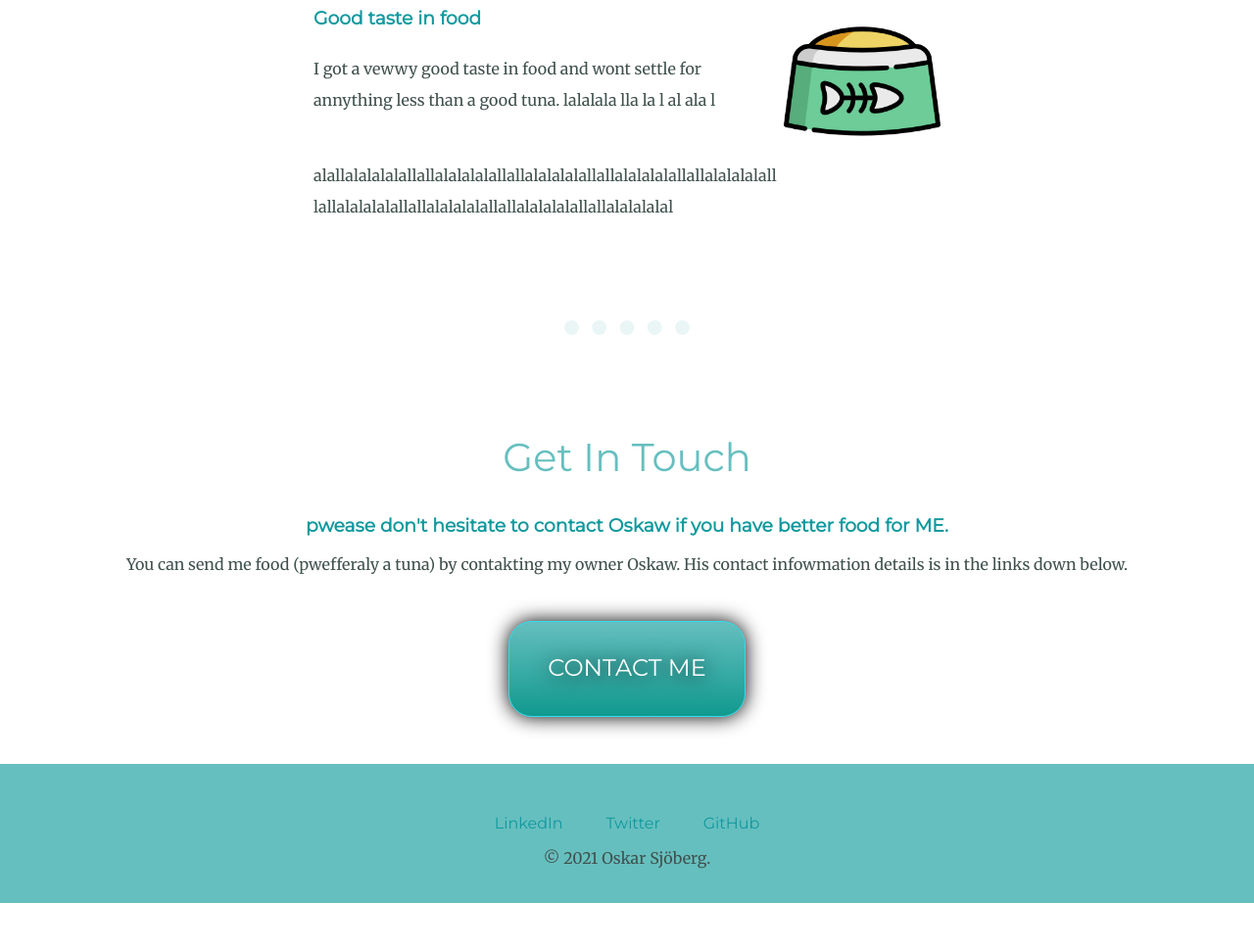
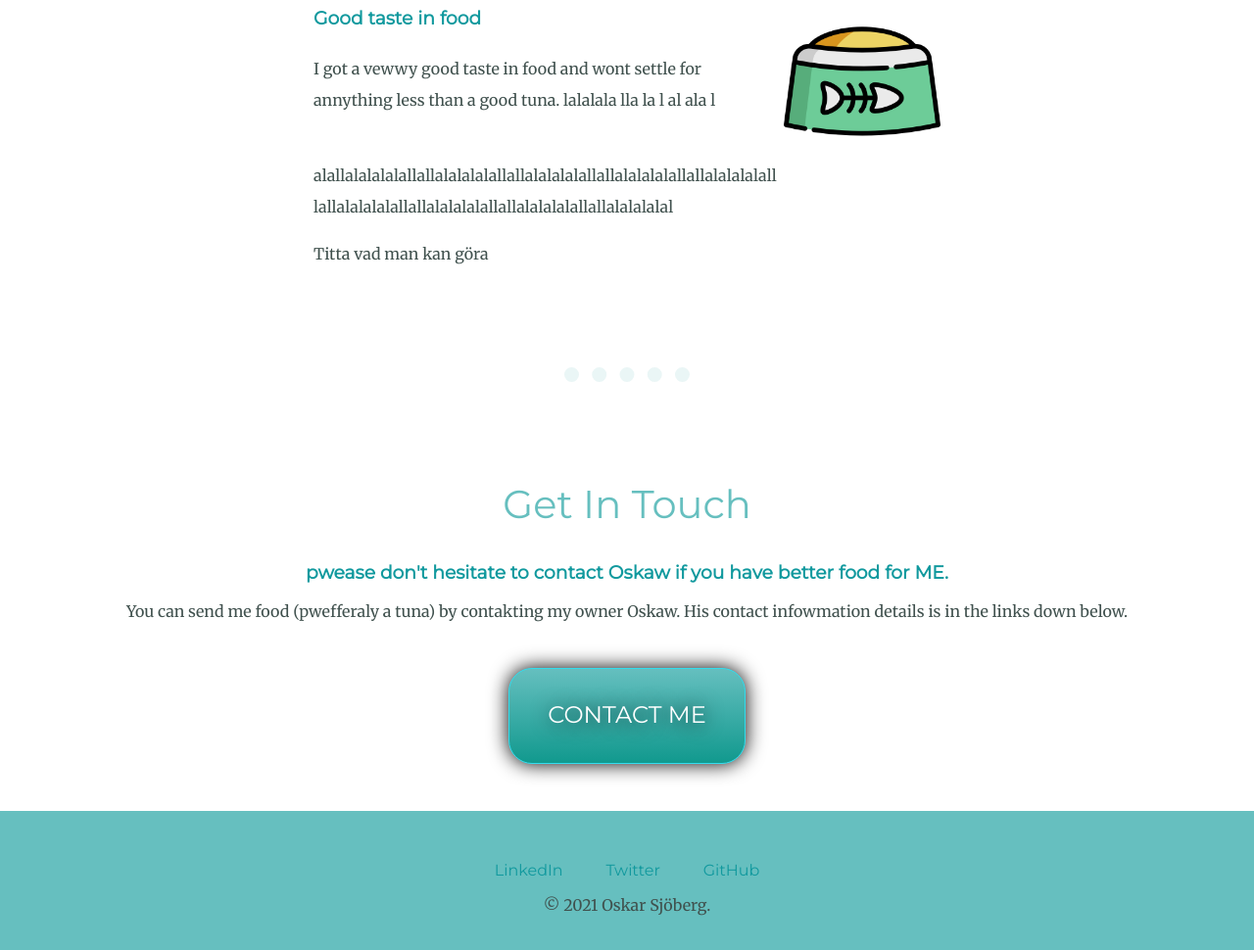
Before and after one commit to Oskar-Sjoberg-dev/Cat, a plain HTML site: page index.html in a window 1280 px wide. Shown: the part 1725-2695 px from the top of the page at 98% size. Before the commit the page ends 2647 px from the top, so only its background shows below. Drawn offline with Linux system fonts and the light colour scheme.

Commit message:
just testing

```diff
--- a/index.html
+++ b/index.html
@@ -37,6 +37,7 @@
           <p>I got a vewwy good taste in food and wont settle for annything less than a good tuna. lalalala lla la l al ala l
           alallalalalalallallalalalalallallalalalalallallalalalalallallalalalalall
           lallalalalalallallalalalalallallalalalalallallalalalalal </p>
+          <p>Titta vad man kan göra</p>
         </div>
       </div>
       <hr>
@@ -55,6 +56,5 @@
       <a class="footer-link" href="https://github.com/">GitHub</a>
       <p>© 2021 Oskar Sjöberg.</p>
     </div>
-
   </body>
 </html>
```
